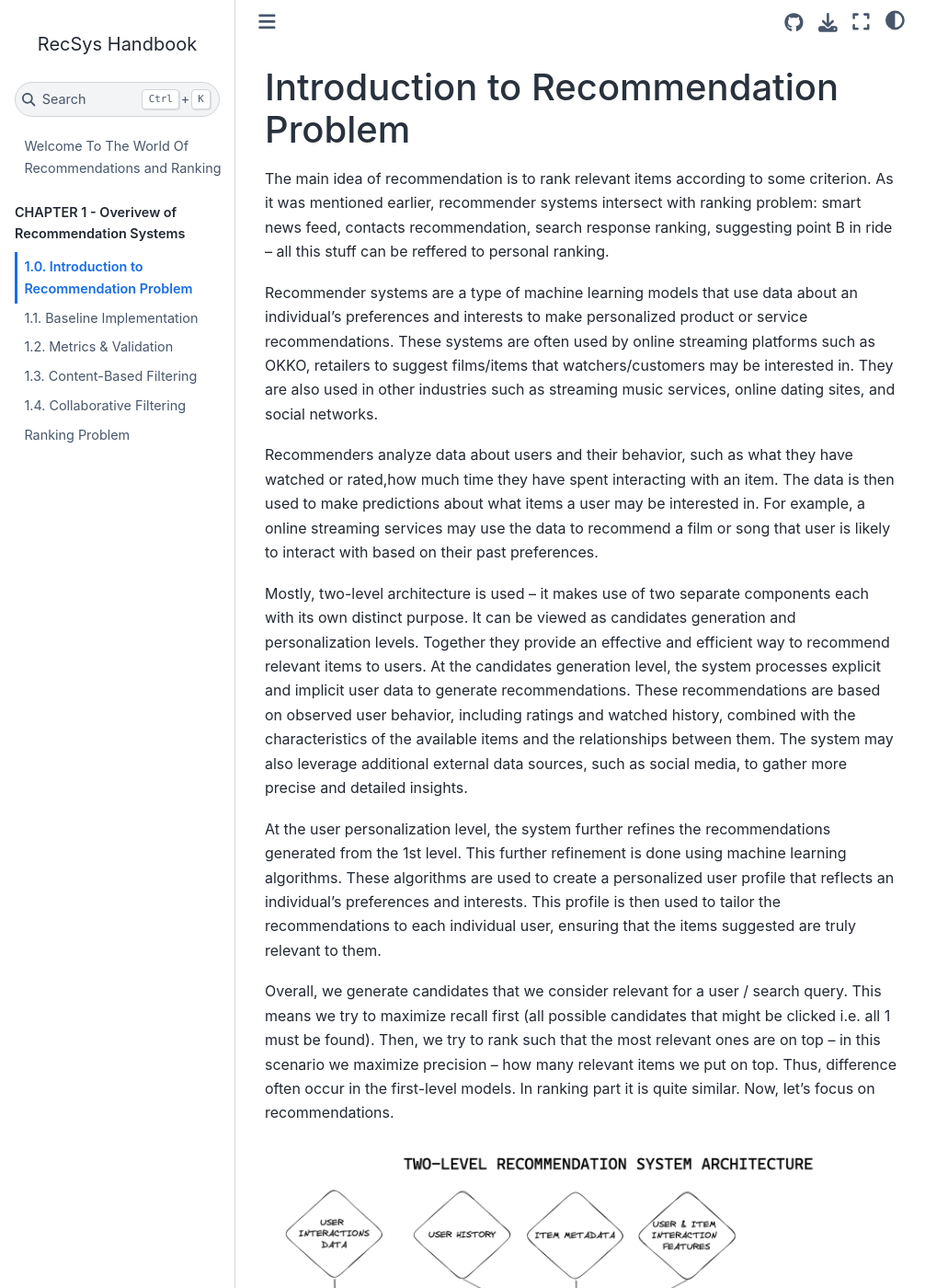
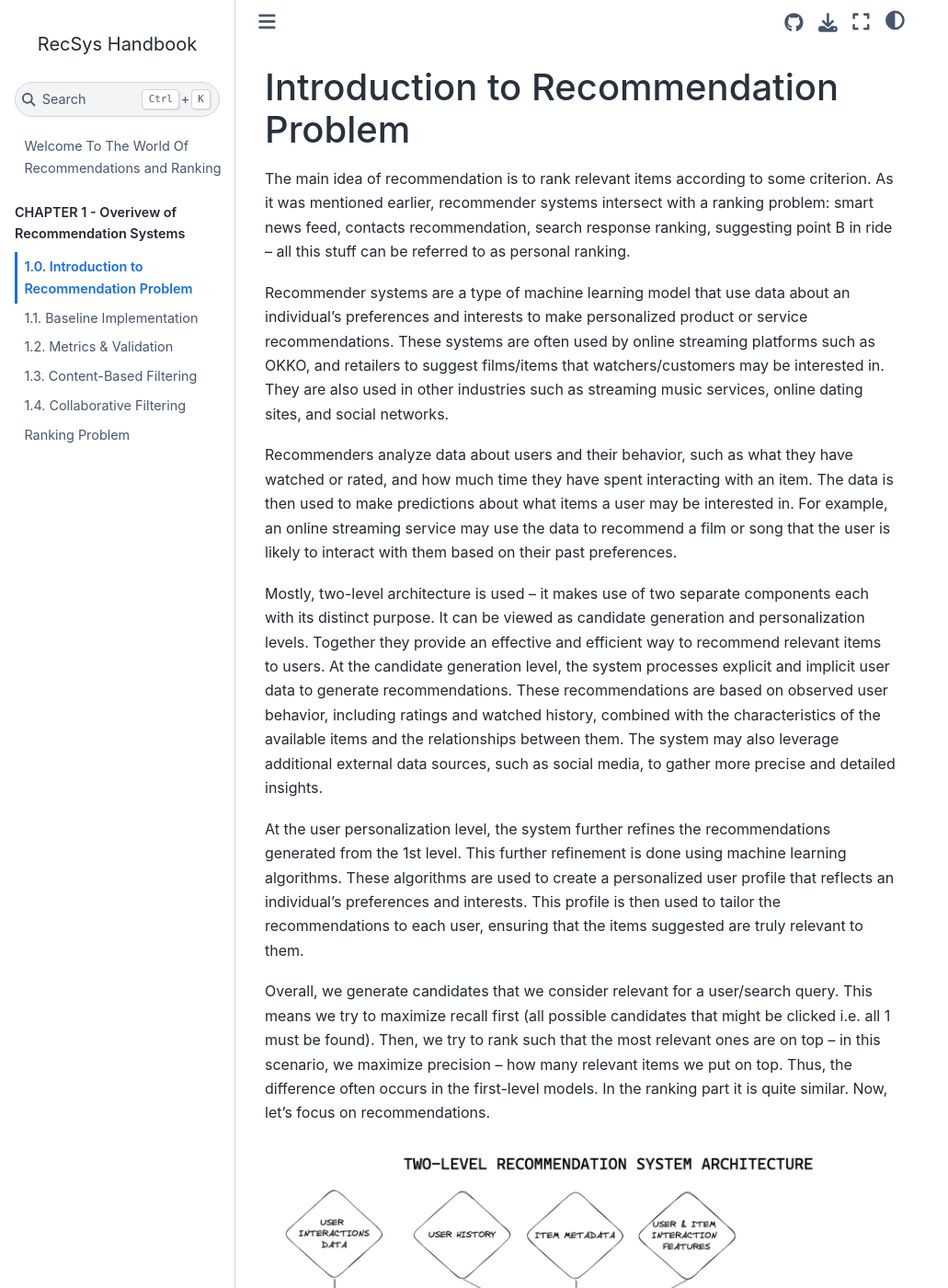
Before and after one commit to kshurik/rekkobook, a Jupyter Book: the page built from docs/chapter1/intro_to_rekko.md, in a window 1280 px wide and 1400 px high. Shown: the whole window at 92% size, without its empty margins (0-1031 px from the left). Built offline with Jupyter Book 1.0.4 settings and Sphinx 7.4.7 and the Sphinx Book theme 1.1.4, drawn with Linux system fonts in a browser that asks for light colours; some of the changed text lies outside the part shown.

Commit message:
grammarly intro

````diff
--- a/docs/chapter1/intro_to_rekko.md
+++ b/docs/chapter1/intro_to_rekko.md
@@ -4,27 +4,27 @@
 # Introduction to Recommendation Problem
 
 The main idea of recommendation is to rank relevant items according to some criterion.
-As it was mentioned earlier, recommender systems intersect with ranking problem:
+As it was mentioned earlier, recommender systems intersect with a ranking problem:
 smart news feed, contacts recommendation, search response ranking, suggesting point B in ride --
-all this stuff can be reffered to personal ranking.
+all this stuff can be referred to as personal ranking.
 
-Recommender systems are a type of machine learning models that use data about an individual’s
+Recommender systems are a type of machine learning model that use data about an individual’s
 preferences and interests to make personalized product or service recommendations.
 These systems are often used by online streaming platforms such as OKKO,
-retailers to suggest films/items that watchers/customers may be interested in.
+and retailers to suggest films/items that watchers/customers may be interested in.
 They are also used in other industries such as streaming music services,
 online dating sites, and social networks.
 
 Recommenders analyze data about users and their behavior, such as what they have watched
-or rated,how much time they have spent interacting with an item. The data is then used to make
+or rated, and how much time they have spent interacting with an item. The data is then used to make
 predictions about what items a user may be interested in.
-For example, a online streaming services may use the data to recommend a film or song that user
-is likely to interact with based on their past preferences.
+For example, an online streaming service may use the data to recommend a film or song that the user
+is likely to interact with them based on their past preferences.
 
-Mostly, two-level architecture is used -- it makes use of two separate components each with its own
-distinct purpose. It can be viewed as candidates generation and personalization levels. Together
+Mostly, two-level architecture is used -- it makes use of two separate components each with its
+distinct purpose. It can be viewed as candidate generation and personalization levels. Together
 they provide an effective and efficient way to recommend relevant items to users.
-At the candidates generation level, the system processes explicit and implicit user data to generate
+At the candidate generation level, the system processes explicit and implicit user data to generate
 recommendations. These recommendations are based on observed user behavior, including ratings and watched
 history, combined with the characteristics of the available items and the relationships between them.
 The system may also leverage additional external data sources, such as social media, to gather more
@@ -34,23 +34,23 @@ At the user personalization level, the system further refines the recommendation
 from the 1st level. This further refinement is done using machine learning algorithms.
 These algorithms are used to create a personalized user profile that reflects an individual’s
 preferences and interests. This profile is then used to tailor the recommendations to each
-individual user, ensuring that the items suggested are truly relevant to them.
+user, ensuring that the items suggested are truly relevant to them.
 
-Overall, we generate candidates that we consider relevant for a user / search query.
+Overall, we generate candidates that we consider relevant for a user/search query.
 This means we try to maximize recall first (all possible candidates that might be clicked i.e.
 all 1 must be found). Then, we try to rank such that the most relevant ones are on top --
-in this scenario we maximize precision -- how many relevant items we put on top.
-Thus, difference often occur in the first-level models. In ranking part it is quite similar.
+in this scenario, we maximize precision -- how many relevant items we put on top.
+Thus, the difference often occurs in the first-level models. In the ranking part it is quite similar.
 Now, let's focus on recommendations.
 
 ![](img/2_architecture.png)
 
-First-level model can be divided into two main types: content-based and collaborative filtering.
+The first-level model can be divided into two main types: content-based and collaborative filtering.
 However, the hybrid scheme when we mix both types is used as well.
 *Content-based* systems use information about an item’s features and compare them to the features
 of items a customer has previously interacted with.
-For example, a in OKKO our service may use information about a film's genre, actors,
-and other meta information to determine how similar it is to films user has previously watched.
+For example, in OKKO our service may use information about a film's genre, actors,
+and other meta-information to determine how similar it is to films the user has previously watched.
 
 ```{image} ./img/content_based.png
 :alt: fishy
@@ -72,37 +72,37 @@ may recommend that film to other users who have similar watched titles.
 :align: center
 ```
 
-Furthemore, recommender systems have been successfully used in a variety of industries.
+Furthermore, recommender systems have been successfully used in a variety of industries.
 Amazon is a popular example of a company that has used these systems to recommend items
 to customers. Other companies that use these systems include Netflix for movie recommendations,
 Spotify for music recommendations, and Tinder for dating recommendations.
 
 Overall, recommender systems have become increasingly popular in recent years due to
-the rise of online cinemas like OKKO, Netflix etc. and the availability of large
+the rise of online cinemas like OKKO, Netflix, etc., and the availability of large
 amounts of data. Many companies use these systems to personalize their products and services,
 which can lead to increased customer satisfaction and loyalty. They can also help companies
 reduce costs by recommending items that are more likely to be interacted with by users.
 
 
-Regarding data, in recommendations, we need user-item interaction and meta data of both.
-Usually, two-level architecture is used in industry to develop  robust recommendations.
+Regarding data, in recommendations, we need user-item interaction and metadata of both.
+Usually, two-level architecture is used in industry to develop robust recommendations.
 First, we generate candidates based on some embeddings from content-based / collaborative
-filtering or other techniques aiming for highest recall i.e. get as much relevant candidates
-for each user. Then, we try to maximize the likelihood of interactions ranking the most
-relevant ones from first level model to get highest precision. Therefore,
-- In the first level model, we use embeddings and some similarity metric to generate
-candidates to get highest recall i.e. complete set of items that might be relevant;
-- In the second level, we use ranking model to get highest recall i.e. positive event.
+filtering or other techniques aiming for the highest recall i.e. get as much relevant candidates
+for each user. Then, we try to maximize the likelihood of interactions by ranking the most
+relevant ones from the first-level model to get the highest precision. Therefore,
+- In the first level model, we use embeddings and some similarity metrics to generate
+candidates to get the highest recall i.e. the complete set of items that might be relevant;
+- In the second level, we use the ranking model to get the highest recall i.e. positive event.
 
-Usually, positive event can be divided into two types:
-- Explicit target: rating, purchase event etc., but they are rare;
-- Implicit target: some proxy of explicit target like click, start watch etc., we have more such data in general
+Usually, the positive event can be divided into two types:
+- Explicit target: rating, purchase event, etc., but they are rare;
+- Implicit target: some proxy of explicit target like click, start watch, etc., we have more such data in general
 
-There is no unique way to define target, but in industry we use combination of both with preliminary research on target.
+There is no unique way to define the target, but in the industry, we use a combination of both with preliminary research on the target.
 
 Finally, in recommendations we should consider special cases that require thorough analysis:
 - Cold Start problem -- user does not have any history on our platform
-- Items which user has already interacted with - there is no need to recommend films or books again, but it is
+- Items which the user has already interacted with - there is no need to recommend films or books again, but it is
 ok for groceries, for example;
 
-In the next section, we will define baseline for recommendation task based on heuristic method and implement it.
+In the next section, we will define a baseline for recommendation tasks based on the heuristic method and implement it.
````
Also changed, not shown: other parts of docs/chapter1/intro_to_rekko.md (+1 -1 lines).
